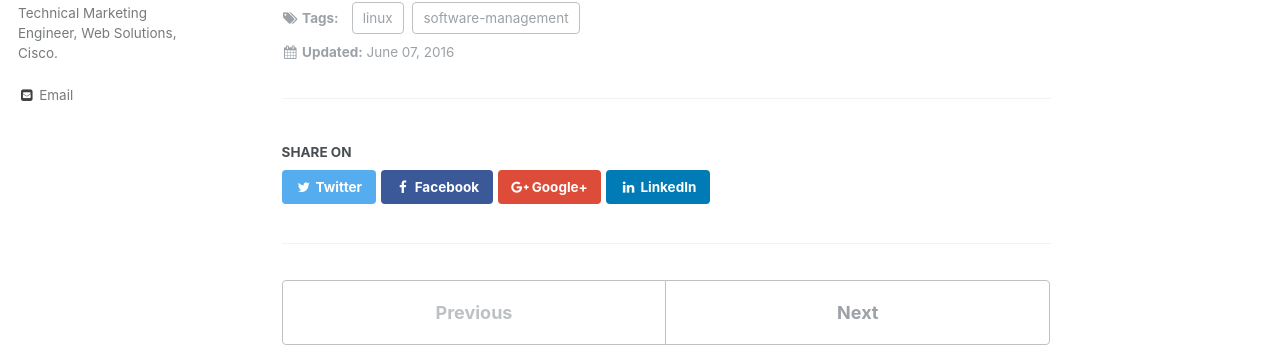
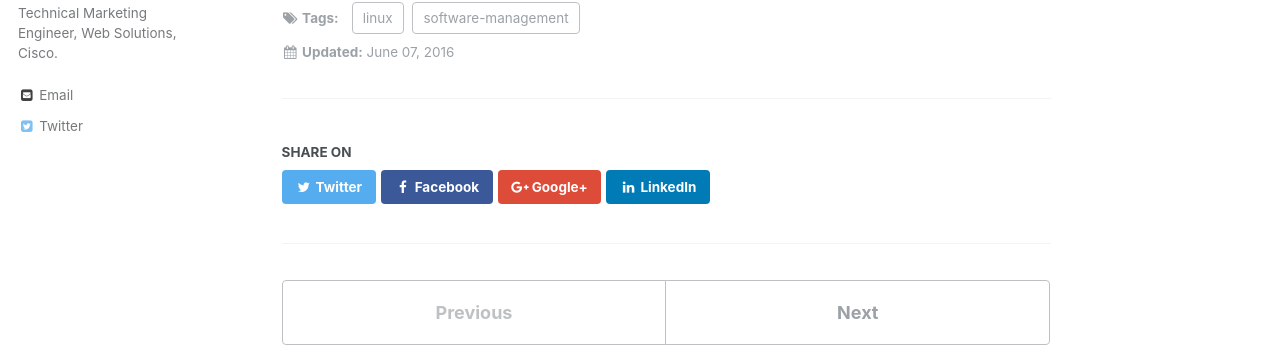
Before and after one commit to xrdocs/software-management, a Jekyll site: the page built from _tutorials/2016-06-07-sample-tutorial.md, in a window 1280 px wide. Shown: the part 267-614 px from the top of the page. Built offline with Jekyll 4.4.1, drawn with Linux system fonts in a browser that asks for light colours; comment, search, counter and statistics services are not loaded.

Commit message:
Updated authors.yml

```diff
--- a/_data/authors.yml
+++ b/_data/authors.yml
@@ -43,6 +43,7 @@ Patrick Warichet:
   email       : "pwariche@cisco.com"
   avatar      : "pwariche_bio.jpg"
   bio         : "Technical Marketing Engineer, Web Solutions, Cisco."
+  twitter	  : "pwariche"
 
 Cisco Web Team:
   name        : "Cisco Web Team"
```
